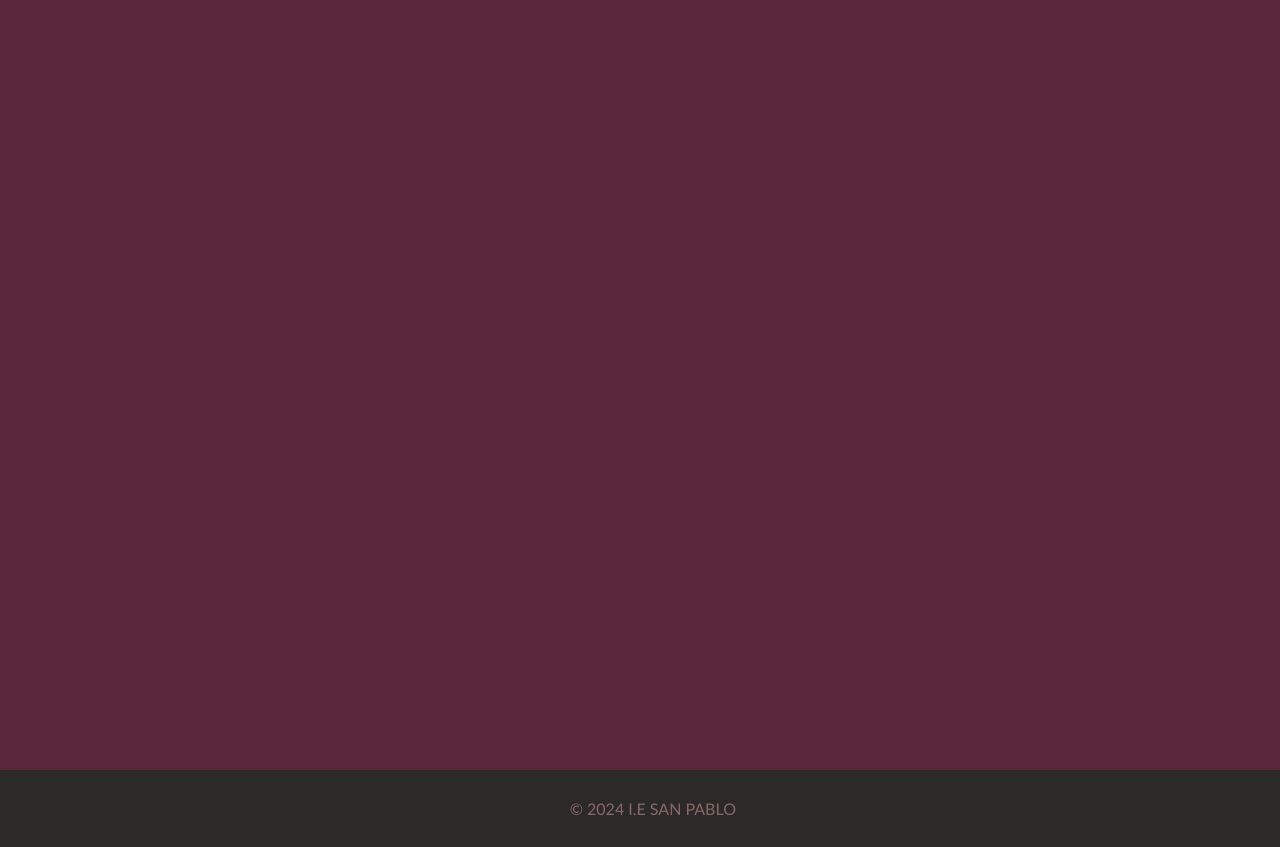
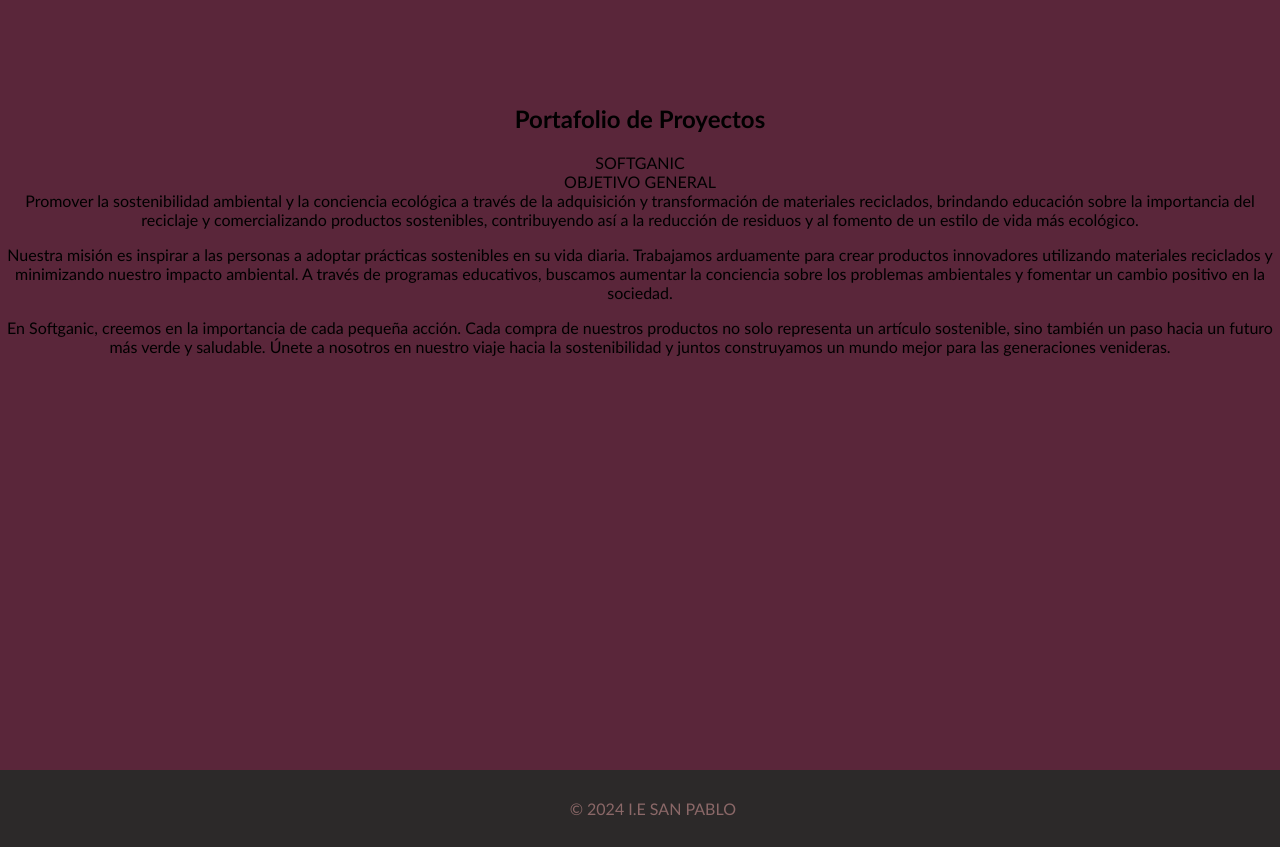
Before and after one commit to jeronimo-Eusse/clase_mt_OnePage, a plain HTML site: page index.html in a window 1280 px wide. Shown: the part 4189-5036 px from the top of the page. Drawn offline with Linux system fonts and the light colour scheme.

Commit message:
Update index.html
Signed-off-by: jeronimoeusse <163926967+jeronimo-Eusse@users.noreply.github.com>

```diff
--- a/index.html
+++ b/index.html
@@ -211,6 +211,17 @@ En resumen, mi objetivo a futuro es seguir creciendo profesionalmente <br> en el
             <br>
             <br>
             <br>
+            <div id="container">
+                <h1 class="ache1">Portafolio de Proyectos</h1>
+
+                <p class="gonorrea">SOFTGANIC<br>
+                    OBJETIVO GENERAL<br>
+                    Promover la sostenibilidad ambiental y la conciencia ecológica a través de la adquisición y transformación de materiales reciclados, brindando educación sobre la importancia del reciclaje y comercializando productos sostenibles, contribuyendo así a la reducción de residuos y al fomento de un estilo de vida más ecológico.</p>
+
+                <p class="monda">Nuestra misión es inspirar a las personas a adoptar prácticas sostenibles en su vida diaria. Trabajamos arduamente para crear productos innovadores utilizando materiales reciclados y minimizando nuestro impacto ambiental. A través de programas educativos, buscamos aumentar la conciencia sobre los problemas ambientales y fomentar un cambio positivo en la sociedad.</p>
+
+                <p class="kalos">En Softganic, creemos en la importancia de cada pequeña acción. Cada compra de nuestros productos no solo representa un artículo sostenible, sino también un paso hacia un futuro más verde y saludable. Únete a nosotros en nuestro viaje hacia la sostenibilidad y juntos construyamos un mundo mejor para las generaciones venideras.</p>
+            </div>
 
         </section>
     </main>
```
